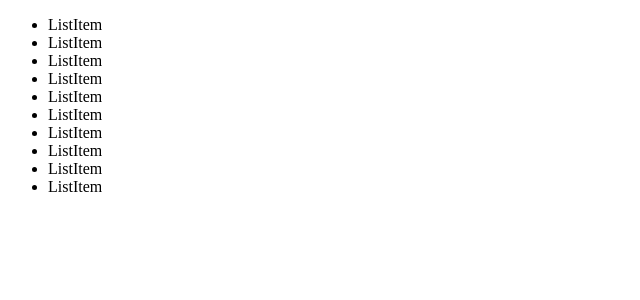
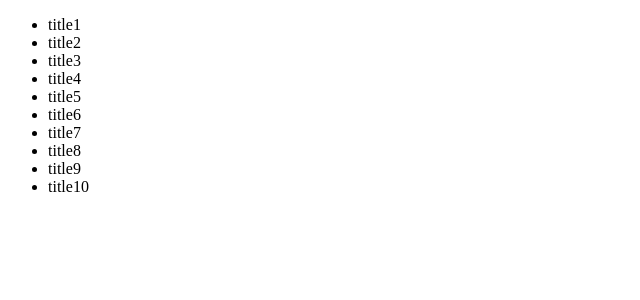
Before and after one commit to annasyun/SYJ_WikiPage, a React (Create React App) app: page /wiki in a window 1280 px wide. Shown: the top 300 px of the page, without its empty margins (0-640 px from the left). Built offline with nearby package versions, Linux system fonts and the light colour scheme; data requests are answered from the project's data file.

Commit message:
feat: listitem title 클릭시 content 조회

```diff
--- a/db.json
+++ b/db.json
@@ -43,7 +43,7 @@
     },
     {
       "id": 6,
-      "title": "title5",
+      "title": "title6",
       "content": [
         "Million tonne punch",
         "Damage resistance",
@@ -52,7 +52,7 @@
     },
     {
       "id": 7,
-      "title": "title5",
+      "title": "title7",
       "content": [
         "Million tonne punch",
         "Damage resistance",
@@ -61,7 +61,7 @@
     },
     {
       "id": 8,
-      "title": "title5",
+      "title": "title8",
       "content": [
         "Million tonne punch",
         "Damage resistance",
@@ -70,7 +70,7 @@
     },
     {
       "id": 9,
-      "title": "title5",
+      "title": "title9",
       "content": [
         "Million tonne punch",
         "Damage resistance",
@@ -79,7 +79,7 @@
     },
     {
       "id": 10,
-      "title": "title5",
+      "title": "title10",
       "content": [
         "Million tonne punch",
         "Damage resistance",
--- a/src/components/Content.jsx
+++ b/src/components/Content.jsx
@@ -1,7 +1,7 @@
 import React from "react";
 
-const Content = () => {
-  return <div>Content</div>;
+const Content = ({content}) => {
+  return <div>{content}</div>;
 };
 
 export default Content;
--- a/src/components/ListItem.jsx
+++ b/src/components/ListItem.jsx
@@ -1,7 +1,19 @@
-import React from "react";
+import React, { useState } from "react";
+import Title from "./Title";
+import Content from "./Content";
 
-const ListItem = ({ id }) => {
-  return <li id={id}>ListItem</li>;
+const ListItem = ({ id, title, content }) => {
+  const [contentView, setContentView] = useState(false);
+  return (
+    <li>
+      <Title
+        title={title}
+        contentView={contentView}
+        setContentView={setContentView}
+      />
+      {contentView ? <Content content={content} /> : null}
+    </li>
+  );
 };
 
 export default ListItem;
--- a/src/components/Title.jsx
+++ b/src/components/Title.jsx
@@ -1,7 +1,10 @@
 import React from "react";
 
-const Title = () => {
-  return <div>Title</div>;
+const Title = ({ contentView, setContentView, title }) => {
+  const handleContentView = () => {
+    setContentView(!contentView);
+  };
+  return <div onClick={handleContentView}>{title}</div>;
 };
 
 export default Title;
--- a/src/components/WikiList.jsx
+++ b/src/components/WikiList.jsx
@@ -8,7 +8,9 @@ const WikiList = ({ wikiList }) => {
   return (
     <ul>
       {wikiList.map((v) => {
-        return <ListItem key={v.id} title={v.title} content={v.content} />;
+        return (
+          <ListItem key={v.id} id={v.id} title={v.title} content={v.content} />
+        );
       })}
     </ul>
   );
```
